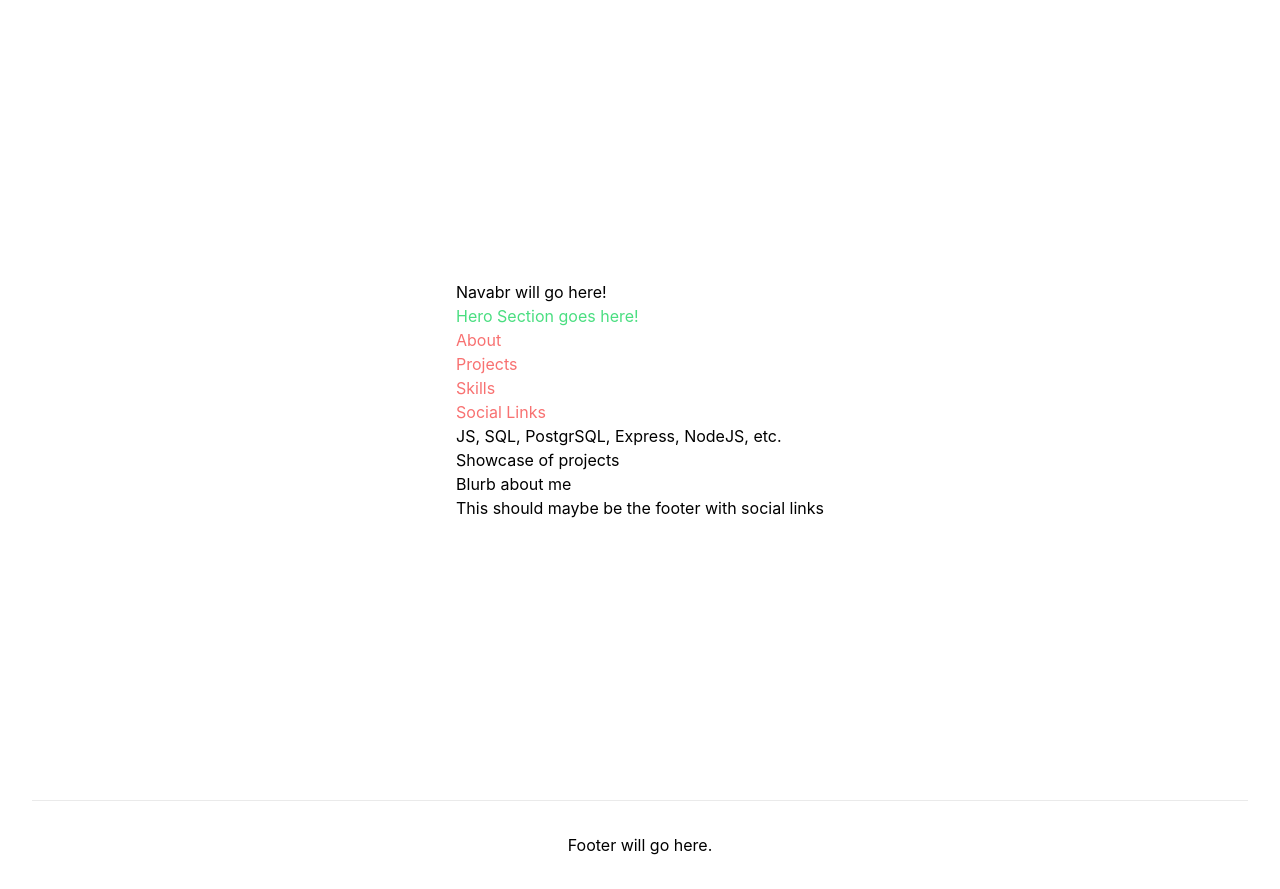
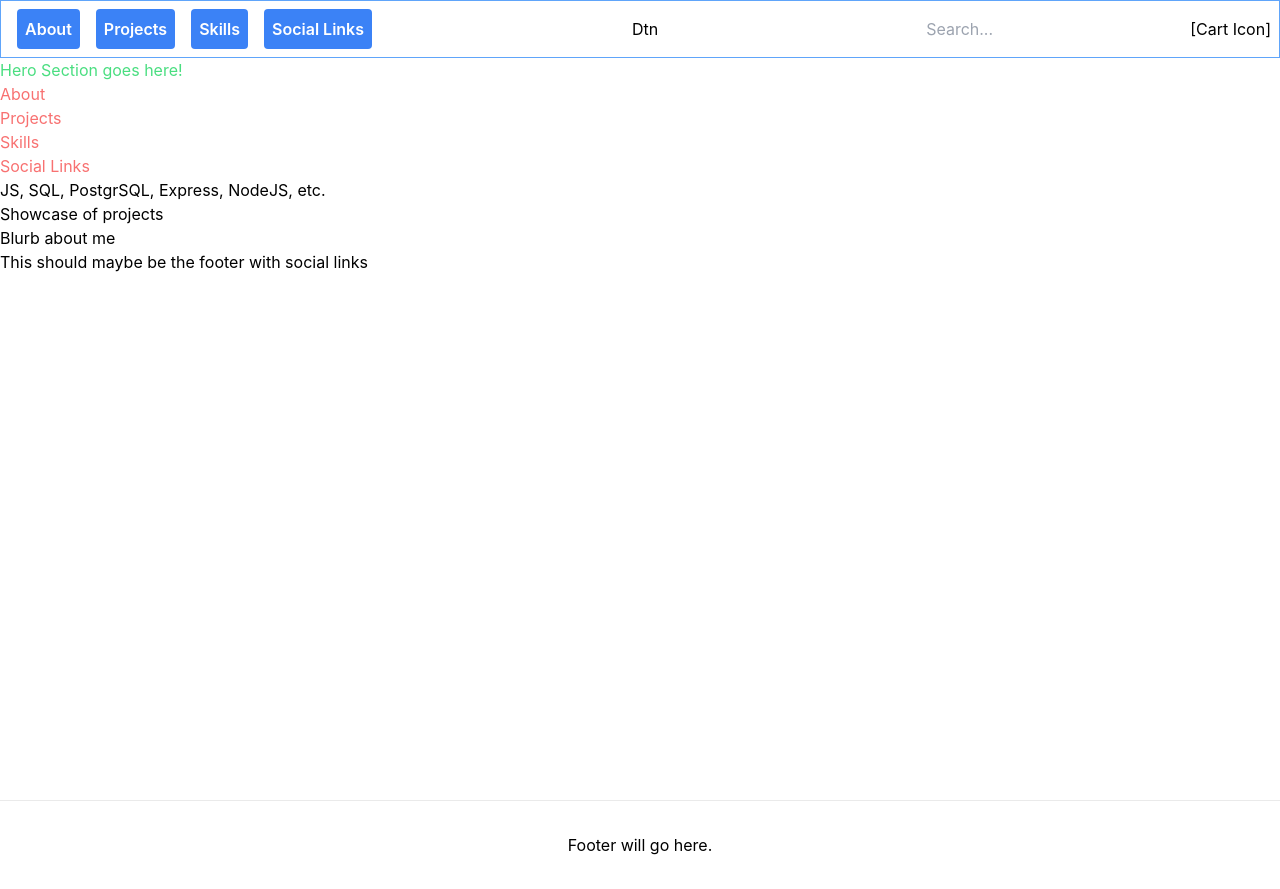
Before and after one commit to ziggysauce/portfolio, a Next.js app: page / in a window 1280 px wide. Built offline with nearby package versions, Linux system fonts and the light colour scheme.

Commit message:
WIP navbar

```diff
--- a/pages/components/Navbar.tsx
+++ b/pages/components/Navbar.tsx
@@ -1,7 +1,21 @@
 function NarBar() {
   return (
-    <div>Navabr will go here!</div>
-  )
+    <div className="border border-blue-400 w-screen p-2 flex justify-between items-center">
+      <div>
+        <button className="bg-blue-500 text-white font-semibold mx-2 p-2 rounded">About</button>
+        <button className="bg-blue-500 text-white font-semibold mx-2 p-2 rounded">Projects</button>
+        <button className="bg-blue-500 text-white font-semibold mx-2 p-2 rounded">Skills</button>
+        <button className="bg-blue-500 text-white font-semibold mx-2 p-2 rounded">Social Links</button>
+      </div>
+      <div>
+        <h1>Dtn</h1>
+      </div>
+      <div className="flex justify-center items-center">
+        <input className="mx-2 rounded p-2" type="text" placeholder="Search..."/>
+        <p>[Cart Icon]</p>
+      </div>
+    </div>
+  );
 }
 
 export default NarBar;
--- a/styles/Home.module.css
+++ b/styles/Home.module.css
@@ -1,14 +1,13 @@
 .container {
-  padding: 0 2rem;
+  padding: 0;
 }
 
 .main {
   min-height: 100vh;
-  padding: 4rem 0;
   flex: 1;
   display: flex;
   flex-direction: column;
-  justify-content: center;
+  justify-content: between;
   align-items: center;
 }
 
```
